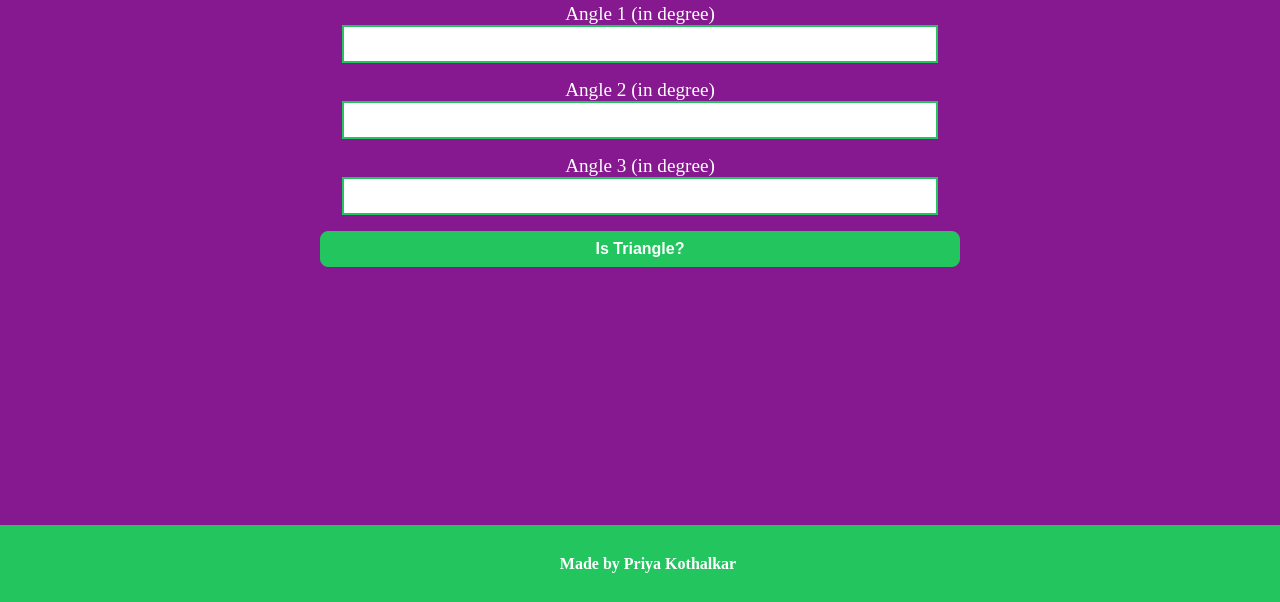
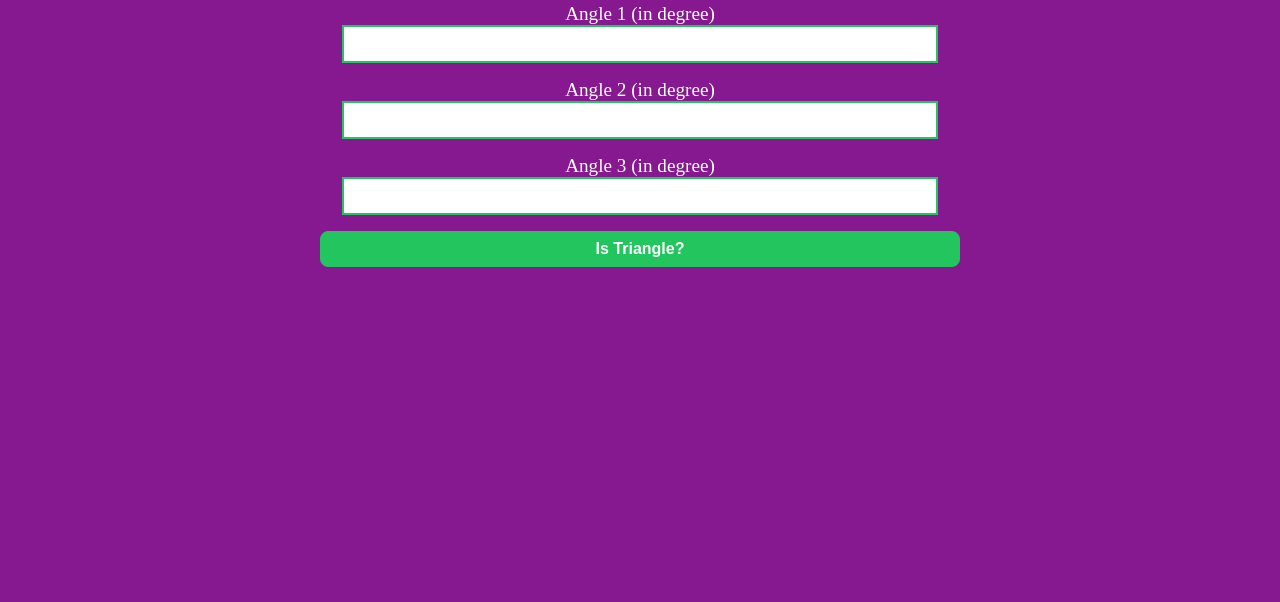
Before and after one commit to Kothalkarpriya/fun_with_traingle, a plain HTML site: page index.html in a window 1280 px wide. Shown: the part 198-800 px from the top of the page. Drawn offline with Linux system fonts and the light colour scheme.

Commit message:
fix footer

```diff
--- a/index.html
+++ b/index.html
@@ -39,9 +39,6 @@
         <button class="btn" id="btn-is-traingle">Is Triangle?</button>
         <div id="output"></div>
     </div>
-    <footer class="footer">
-        <h4>Made by Priya Kothalkar</h4>
-    </footer>
 
     <script rel="text/javascript" src="isTraingle.js"></script>
 </body>
--- a/style.css
+++ b/style.css
@@ -112,10 +112,10 @@ h2{
    align-content: center;
 }
 
-.footer{
+/* .footer{
     background-color: var(--primary-color);
     padding: 0.5rem;
-/* margin-top: 1rem; */
+margin-top: 1rem;
     position: absolute;
     bottom: 0;
     left:0;
@@ -125,13 +125,13 @@ h2{
 #footer{
      background-color: var(--primary-color);
      padding: 0.5rem;
-     /* margin-top: 1rem; */
+     margin-top: 1rem;
      position: absolute;
-     /* bottom: 0; */
+     bottom: 0;
      left:0;
      right: 0;
      width: 100%;
-}
+} */
 h4{
     text-align: center;
 }
```
Also changed, not shown: area.html (+2 -2 lines), hypoteneous.html (+2 -2 lines), quiz.html (+2 -2 lines).
